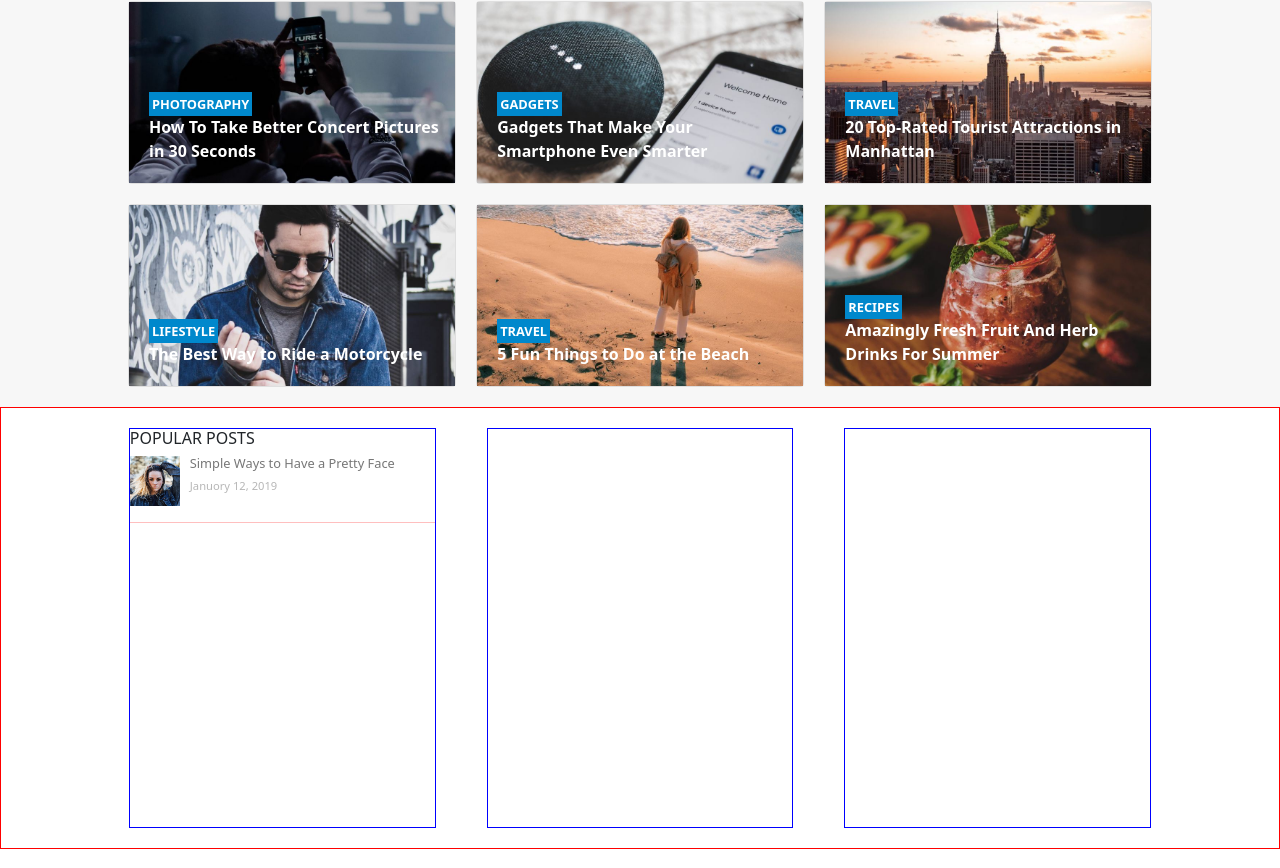
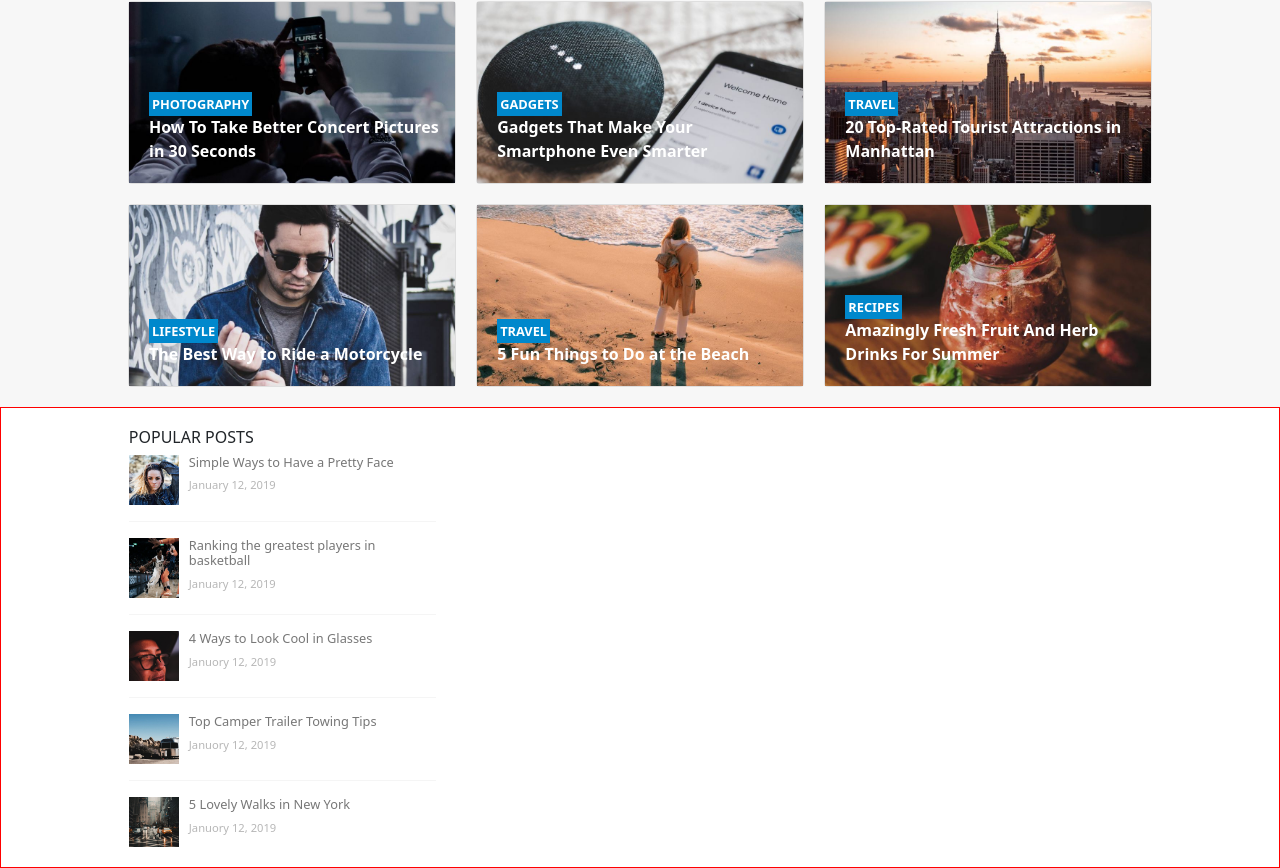
Before and after one commit to Dumy1994/proj-html-vuejs, a Vue app: page / in a window 1280 px wide. Shown: the part 204-1072 px from the top of the page. Built offline with nearby package versions, Linux system fonts and the light colour scheme.

Commit message:
change name from section to component name

```diff
--- a/src/components/MainApp.vue
+++ b/src/components/MainApp.vue
@@ -1,16 +1,20 @@
 <template>
   <div>
-    <one-section-main/>
-    <two-section-main/>
+   <feautured-post/>
+   <app-post/>
+
   </div>
 </template>
 
 <script>
-import OneSectionMain from './OneSectionMain.vue'
-import TwoSectionMain from './TwoSectionMain.vue'
+import AppPost from './main/AppPost.vue'
+import FeauturedPost from './main/FeauturedPost.vue'
+
+
 export default {
-  components: { OneSectionMain, TwoSectionMain },
-  name:'MainApp',
+  components: {FeauturedPost, AppPost},
+
+     name:'MainApp',
   data(){
         return{
 
--- a/src/components/TwoSectionMain.vue
+++ /dev/null
@@ -1,83 +0,0 @@
-<template>
-  <section class="container-fluid p-0 debug">
-    <div class=" container-section d-flex justify-content-between">
-        <div class="section d-flex flex-column debug2">
-            <h2>
-                POPULAR POSTS
-            </h2>
-            <div class="popular d-flex flex-column">
-                <div class="section-popular d-flex">
-                    <img src="../assets/img/blog-55.jpg" alt="blog-55">
-                    <span>
-                        <h3>Simple Ways to Have a Pretty Face</h3>
-                        <h4>Januory 12, 2019</h4>
-                    </span>
-                </div>
-                <hr>
-            </div>
-        </div>
-        <div class="section debug2">
-
-        </div>
-        <div class="section debug2">
-
-        </div>
-    </div>
-
-  </section>
-</template>
-
-<script>
-export default {
-    name: 'TwoSectionMain',
-    data(){
-        return{
-
-        }
-    }
-}
-</script>
-
-<style lang="scss" scoped>
-@import "./style/general.scss";
-    section{
-        min-height: 50vh;
-
-        .container-section{
-
-            width: 80%;
-            margin: 20px auto;
-            .section{
-                width: 30%;
-                min-height: 50vh;
-                .popular{
-                    .section-popular{
-
-                        img{
-                            width: 50px;
-                        }
-                        span{
-
-                            h3{
-                                color: $txt-grey2;
-                                font-weight: 400;
-                                margin-left: 10px;
-                            }
-                            h4{
-                                color: $txt-grey-white;
-                                margin-left: 10px;
-                            }
-                        }
-
-                    }
-                    hr{
-                        color:red;
-                    }
-
-
-                }
-            }
-        }
-
-    }
-</style>
--- /dev/null
+++ b/src/components/main/AppPost.vue
@@ -0,0 +1,35 @@
+<template>
+  <section class="container-fluid p-0 debug">
+    <div class=" container-section d-flex justify-content-between">
+        <popular-post/>
+
+    </div>
+
+  </section>
+</template>
+
+<script>
+import PopularPost from './PopularPost.vue'
+export default {
+  components: { PopularPost },
+    name: 'AppPost',
+    data(){
+        return{
+
+        }
+    }
+}
+</script>
+
+<style lang="scss" scoped>
+@import "../style/general.scss";
+    section{
+        min-height: 50vh;
+        .container-section{
+             width: 80%;
+            margin: 20px auto;
+        }
+
+
+    }
+</style>
--- a/src/components/OneSectionMain.vue
+++ b/src/components/main/FeauturedPost.vue
@@ -4,7 +4,7 @@
         <!-- section 1  -->
         <div class="col-12 container-card d-flex justify-content-between sec-1 margin-top">
             <div class="col-3  card ">
-                <img src="../assets/img/blog-46.jpg" alt= "blog-46">
+                <img src="../../assets/img/blog-46.jpg" alt= "blog-46">
                 <div class="title">
                     <span class="name">
                         PHOTOGRAPHY
@@ -16,7 +16,7 @@
                 </div>
             </div>
             <div class="col-3 card  ">
-                <img src="../assets/img/blog-47.jpg" alt= "blog-47">
+                <img src="../../assets/img/blog-47.jpg" alt= "blog-47">
                 <div class="title">
                     <span class="name">
                         GADGETS
@@ -28,7 +28,7 @@
                 </div>
             </div>
             <div class="col-3 card ">
-                <img src="../assets/img/blog-48.jpg" alt= "blog-48">
+                <img src="../../assets/img/blog-48.jpg" alt= "blog-48">
                 <div class="title">
                     <span class="name">
                         TRAVEL
@@ -43,7 +43,7 @@
           <!-- section 2  -->
         <div class="col-12 container-card d-flex justify-content-between">
             <div class="col-3 card ">
-                <img src="../assets/img/blog-49.jpg" alt= "blog-49">
+                <img src="../../assets/img/blog-49.jpg" alt= "blog-49">
                 <div class="title">
                     <span class="name">
                         LIFESTYLE
@@ -54,7 +54,7 @@
                 </div>
             </div>
             <div class="col-3 card  ">
-                <img src="../assets/img/blog-50.jpg" alt= "blog-50">
+                <img src="../../assets/img/blog-50.jpg" alt= "blog-50">
                 <div class="title">
                     <span class="name">
                         TRAVEL
@@ -65,7 +65,7 @@
                 </div>
             </div>
             <div class="col-3 card ">
-                <img src="../assets/img/blog-51.jpg" alt= "blog-51">
+                <img src="../../assets/img/blog-51.jpg" alt= "blog-51">
                 <div class="title">
                     <span class="name">
                         RECIPES
@@ -86,7 +86,7 @@
 
 <script>
 export default {
-  name:'OneSectionMain',
+  name:'FeauturedPost',
   data(){
         return{
 
@@ -103,7 +103,7 @@ export default {
 </script>
 
 <style lang="scss" scoped>
-@import "./style/general.scss";
+@import "../style/general.scss";
 .section{
     background-color: $bg-white-dark;
     .preview{
--- /dev/null
+++ b/src/components/main/PopularPost.vue
@@ -0,0 +1,110 @@
+<template>
+
+        <div class="section d-flex flex-column ">
+            <h2>
+                POPULAR POSTS
+            </h2>
+             <!-- section 1  -->
+            <div class="popular d-flex flex-column">
+                <div class="section-popular d-flex">
+                    <img src="../../assets/img/blog-55.jpg" alt="blog-55">
+                    <span>
+                        <h3>Simple Ways to Have a Pretty Face</h3>
+                        <h4>January 12, 2019</h4>
+                    </span>
+                </div>
+                <hr>
+            </div>
+            <!-- section 2  -->
+            <div class="popular d-flex flex-column">
+                <div class="section-popular d-flex">
+                    <img src="../../assets/img/blog-56.jpg" alt="blog-56">
+                    <span>
+                        <h3>Ranking the greatest players in basketball</h3>
+                        <h4>January 12, 2019</h4>
+                    </span>
+                </div>
+                <hr>
+            </div>
+            <!-- section 3  -->
+            <div class="popular d-flex flex-column">
+                <div class="section-popular d-flex">
+                    <img src="../../assets/img/blog-57.jpg" alt="blog-57">
+                    <span>
+                        <h3>4 Ways to Look Cool in Glasses</h3>
+                        <h4>Januory 12, 2019</h4>
+                    </span>
+                </div>
+                <hr>
+            </div>
+            <!-- section 4  -->
+            <div class="popular d-flex flex-column">
+                <div class="section-popular d-flex">
+                    <img src="../../assets/img/blog-58.jpg" alt="blog-58">
+                    <span>
+                        <h3>Top Camper Trailer Towing Tips</h3>
+                        <h4>Januory 12, 2019</h4>
+                    </span>
+                </div>
+                <hr>
+            </div>
+            <!-- section 5  -->
+            <div class="popular d-flex flex-column">
+                <div class="section-popular d-flex">
+                    <img src="../../assets/img/blog-59.jpg" alt="blog-59">
+                    <span>
+                        <h3>5 Lovely Walks in New York</h3>
+                        <h4>Januory 12, 2019</h4>
+                    </span>
+                </div>
+            </div>
+        </div>
+</template>
+
+<script>
+export default {
+    name: 'PopularPost',
+    data(){
+        return{
+
+        }
+    }
+}
+</script>
+
+<style lang="scss" scoped>
+@import "../style/general.scss";
+.section{
+    width: 30%;
+    min-height: 50vh;
+    .popular{
+        .section-popular{
+
+            img{
+                width: 50px;
+            }
+            span{
+
+                h3{
+                    color: $txt-grey2;
+                    font-weight: 400;
+                    margin-left: 10px;
+                }
+                h4{
+                    color: $txt-grey-white;
+                    margin-left: 10px;
+                }
+            }
+
+        }
+        hr{
+            color: $bg-grey-white ;
+        }
+
+
+
+
+    }
+}
+
+</style>
```
